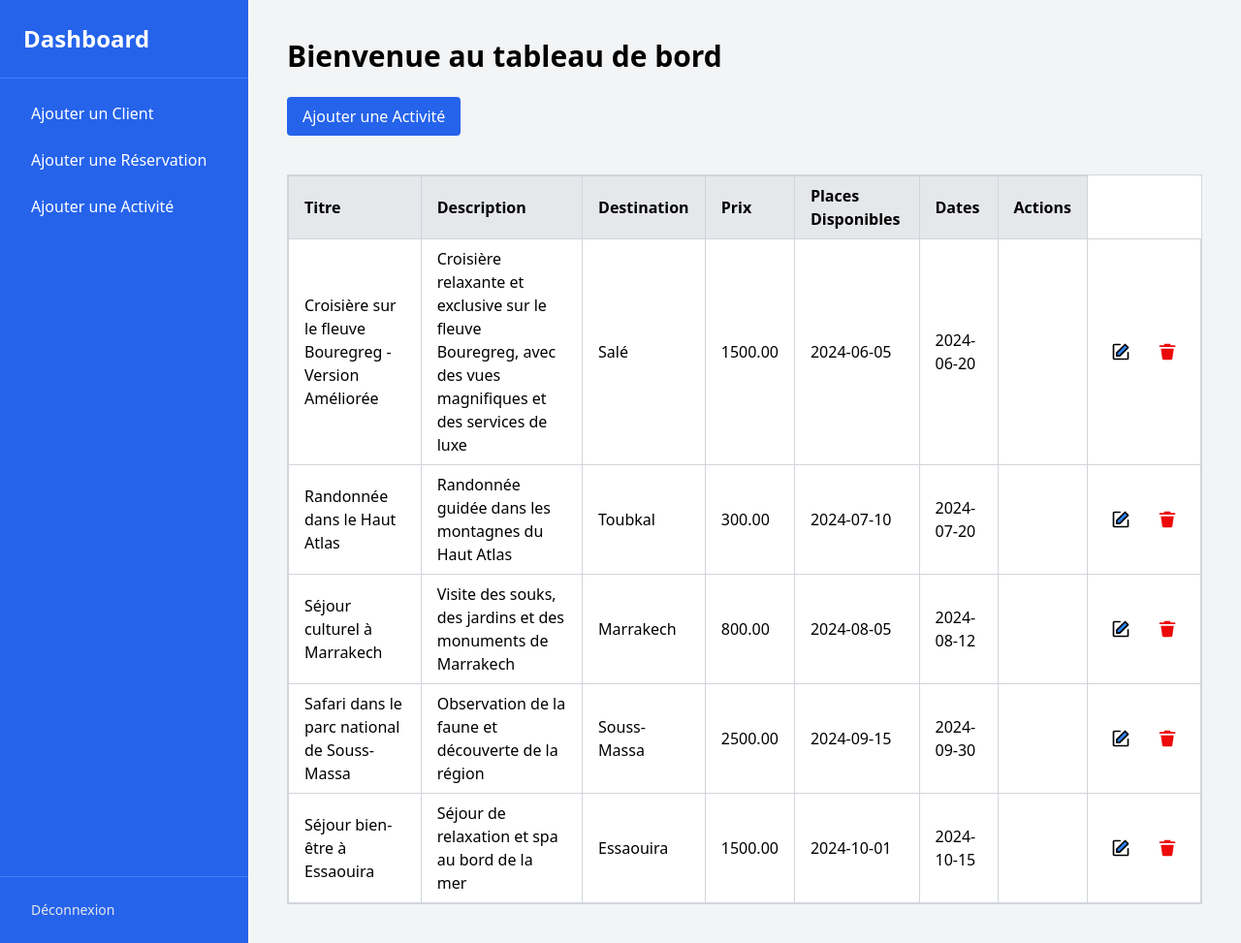
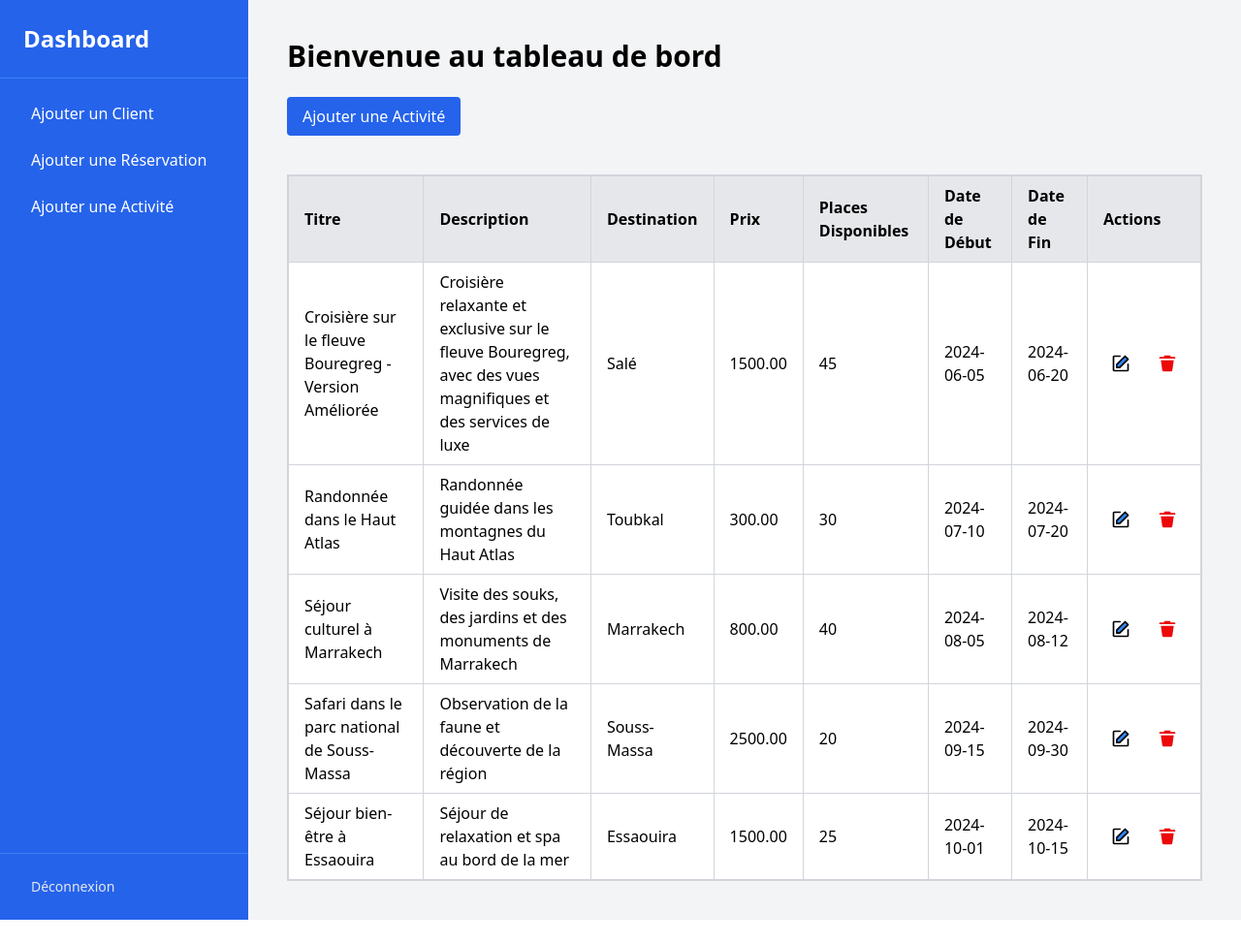
Before and after one commit to HamzaBraik01/voyage, a PHP site: page /activity.php in a window 1280 px wide. Shown: the whole page at 97% size. After the commit the page ends 949 px from the top, so only its background shows below. Run offline with PHP 8.4, Linux system fonts and the light colour scheme; data comes from the database, SQL or seed files in the repository; data that the repository does not hold is empty; some libraries are stand-ins or nearby versions.

Commit message:
add function insertrActivite and fetchActivite

```diff
--- a/activity.php
+++ b/activity.php
@@ -5,8 +5,6 @@ ob_start();
 // Insert Client Function
 function insertrActivite($titre, $description, $destination, $prix, $dateDebut, $dateFin, $placesDisponibles) {
     include 'connexion.php';
-
-    // Sécuriser les données pour éviter les injections SQL
     $titre = mysqli_real_escape_string($con, $titre);
     $description = mysqli_real_escape_string($con, $description);
     $destination = mysqli_real_escape_string($con, $destination);
@@ -14,27 +12,18 @@ function insertrActivite($titre, $description, $destination, $prix, $dateDebut,
     $dateDebut = mysqli_real_escape_string($con, $dateDebut);
     $dateFin = mysqli_real_escape_string($con, $dateFin);
     $placesDisponibles = mysqli_real_escape_string($con, $placesDisponibles);
+    $requete = "INSERT INTO activite (titre, description, destination, prix, date_debut, date_fin, places_disponsibles)
+            VALUES ('$titre', '$description', '$destination', '$prix', '$dateDebut', '$dateFin', '$placesDisponibles')";
 
-    // Requête SQL pour insérer une nouvelle réservation dans la base de données
-    $requete = "INSERT INTO activite (titre, description, destination, prix, date_debut, date_fin, places_disponibles)
-                VALUES ('$titre', '$description', '$destination', '$prix', '$dateDebut', '$dateFin', '$placesDisponibles')";
-
-    // Exécution de la requête
     $query = mysqli_query($con, $requete);
 
-    // Vérifier si l'insertion a réussi
-    if ($query) {
-        return true; // Réservation insérée avec succès
-    } else {
-        return false; // Échec de l'insertion
-    }
 }
 
 
-// Fetch Clients Function
+
 function fetchActivite() {
     include 'connexion.php';
-    $sql = "SELECT * FROM activite"; // Requête pour récupérer toutes les réservations
+    $sql = "SELECT * FROM activite";
     $result = mysqli_query($con, $sql);
 
     if ($result) {
@@ -44,9 +33,9 @@ function fetchActivite() {
                     <td class='border border-gray-300 px-4 py-2'>{$row['description']}</td>
                     <td class='border border-gray-300 px-4 py-2'>{$row['destination']}</td>
                     <td class='border border-gray-300 px-4 py-2'>{$row['prix']}</td>
+                    <td class='border border-gray-300 px-4 py-2'>{$row['places_disponsibles']}</td>
                     <td class='border border-gray-300 px-4 py-2'>{$row['date_debut']}</td>
                     <td class='border border-gray-300 px-4 py-2'>{$row['date_fin']}</td>
-                    <td class='border border-gray-300 px-4 py-2'>{$row['places_disponibles']}</td>
                     <td class='border border-gray-300 px-4 py-2'>
                         <!-- Container for buttons -->
                         <div class='flex space-x-3'>
@@ -148,7 +137,7 @@ mysqli_close($con);
     </div>
 
 
-    <!-- Main Content -->
+
         <!-- Main Content -->
         <div class="flex-1 p-10 sm:ml-0 md:ml-30 overflow-y-auto  ">
         <h1 class="text-3xl font-bold mb-6">Bienvenue au tableau de bord</h1>
@@ -164,7 +153,8 @@ mysqli_close($con);
                         <th class="border border-gray-300 px-4 py-2">Destination</th>
                         <th class="border border-gray-300 px-4 py-2">Prix</th>
                         <th class="border border-gray-300 px-4 py-2">Places Disponibles</th>
-                        <th class="border border-gray-300 px-4 py-2">Dates</th>
+                        <th class="border border-gray-300 px-4 py-2">Date de Début</th>
+                        <th class="border border-gray-300 px-4 py-2">Date de Fin</th>
                         <th class="border border-gray-300 px-4 py-2">Actions</th>
                     </tr>
                 </thead>
```
